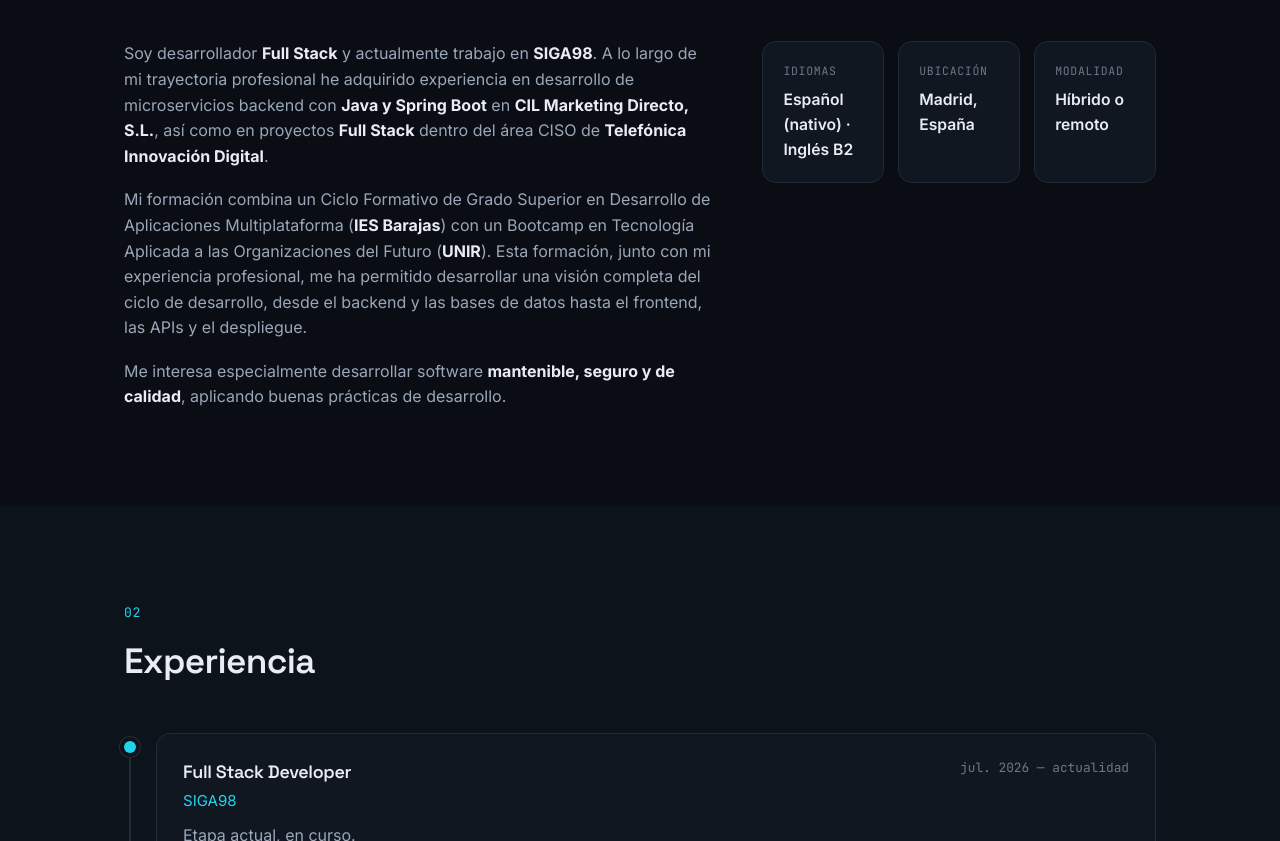
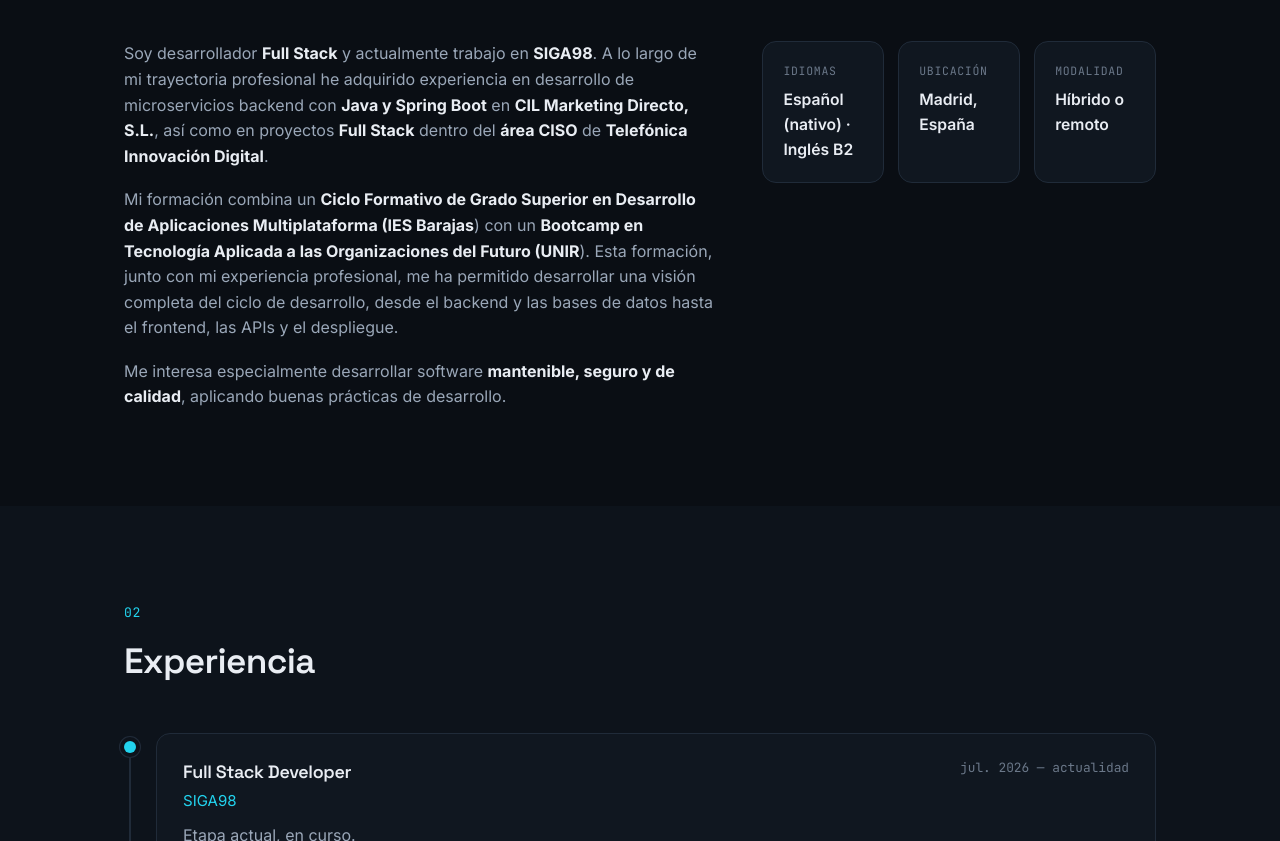
Before and after one commit to jortegarj/portfolioJaimeOrtega, a plain HTML site: page index.html in a window 1280 px wide. Shown: the part 998-1839 px from the top of the page. Drawn offline with Linux system fonts and the light colour scheme.

Commit message:
Update index.html

```diff
--- a/index.html
+++ b/index.html
@@ -128,11 +128,11 @@
             Soy desarrollador <strong>Full Stack</strong> y actualmente trabajo en <strong>SIGA98</strong>. A lo largo de mi
             trayectoria profesional he adquirido experiencia en desarrollo de microservicios backend con <strong>Java y
             Spring Boot</strong> en <strong>CIL Marketing Directo, S.L.</strong>, así como en proyectos <strong>Full Stack</strong> dentro del
-            área CISO de <strong>Telefónica Innovación Digital</strong>.
+            <strong>área CISO</strong> de <strong>Telefónica Innovación Digital</strong>.
           </p>
           <p>
-            Mi formación combina un Ciclo Formativo de Grado Superior en Desarrollo de Aplicaciones Multiplataforma
-            (<strong>IES Barajas</strong>) con un Bootcamp en Tecnología Aplicada a las Organizaciones del Futuro (<strong>UNIR</strong>).
+            Mi formación combina un <strong>Ciclo Formativo de Grado Superior en Desarrollo de Aplicaciones Multiplataforma
+            (IES Barajas</strong>) con un <strong>Bootcamp en Tecnología Aplicada a las Organizaciones del Futuro (UNIR</strong>).
             Esta formación, junto con mi experiencia profesional, me ha permitido desarrollar una visión completa del ciclo
             de desarrollo, desde el backend y las bases de datos hasta el frontend, las APIs y el despliegue.
           </p>
```
